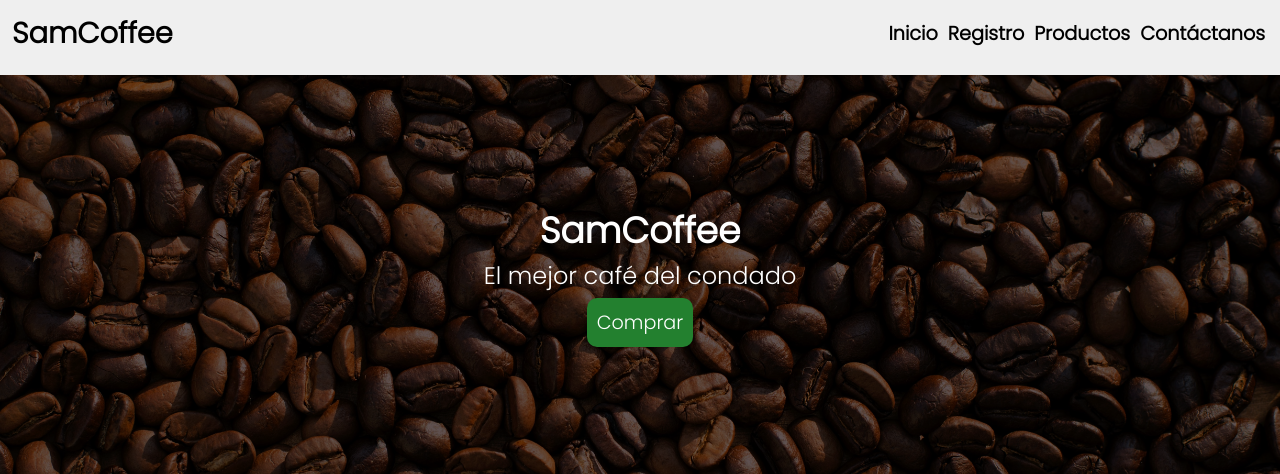
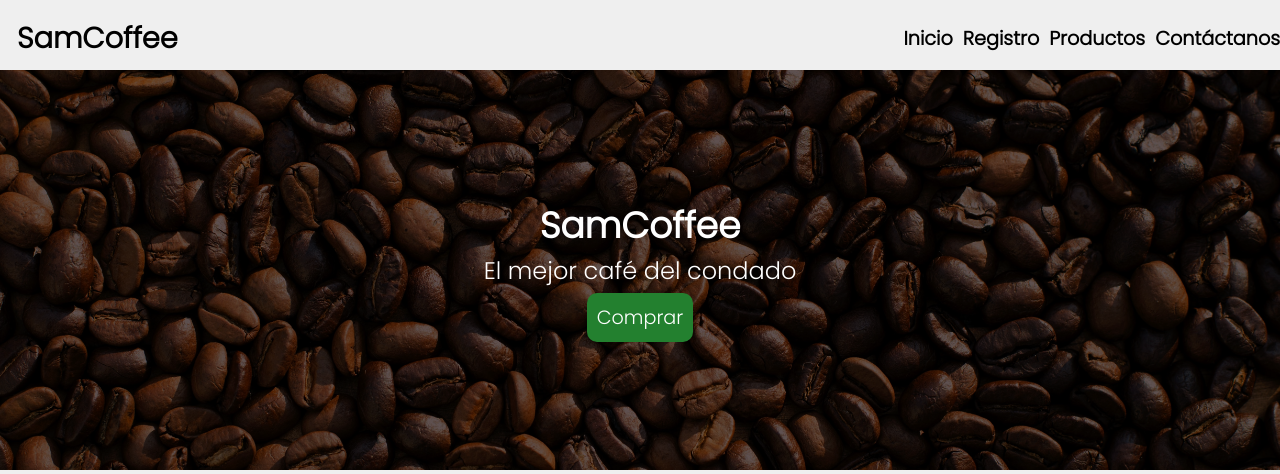
Before and after one commit to samricodev/DesarrolloWeb, a PHP site: page / in a window 1280 px wide. Shown: the top 474 px of the page. Run offline with PHP 8.4, Linux system fonts and the light colour scheme.

Commit message:
header fixed

```diff
--- a/css/style.css
+++ b/css/style.css
@@ -15,14 +15,14 @@ body {
 }
 
 header{
-    height: 75px;
+    padding: 10px;
+    height: 50px;
     width: 100%;
     align-items: center;
     color: #000;
 }
 
 nav {
-    padding: 5px;
     display: flex;
     flex-direction: row;
 }
```
